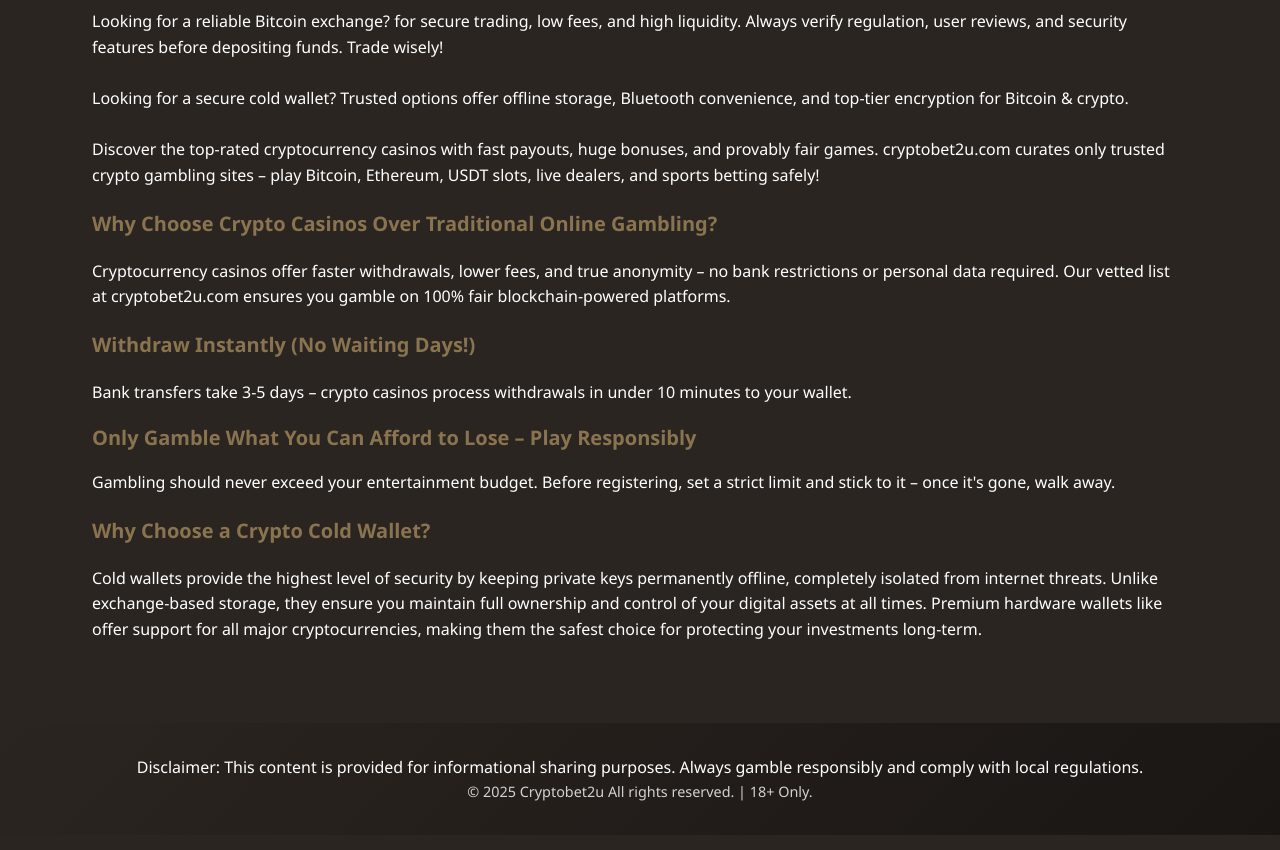
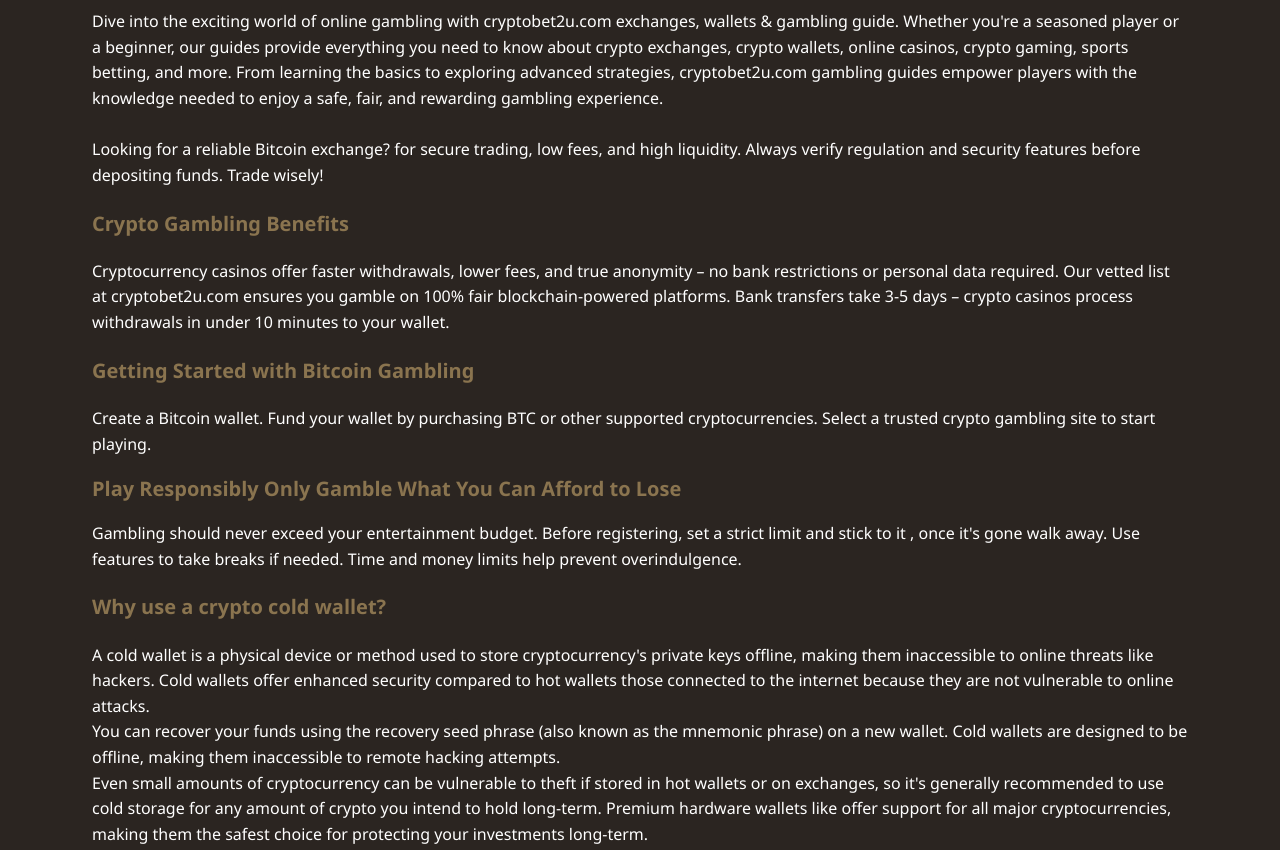
Before and after one commit to kochlucious/vyxjkk, a plain HTML site: page index.html in a window 1280 px wide. Shown: the part 2020-2870 px from the top of the page. Drawn offline with Linux system fonts and the light colour scheme.

Commit message:
Update index.html

```diff
--- a/index.html
+++ b/index.html
@@ -348,26 +348,23 @@
          <!-- Text Section with Headings -->
          <div class="text-section">
             <h1>Trusted Exchanges, Wallets & Gambling Sites Guide</h1>
-            <p>Looking for a reliable Bitcoin exchange? for secure trading, low fees, and high liquidity. Always verify regulation, user reviews, and security features before depositing funds. Trade wisely!</p>
+            <p>Dive into the exciting world of online gambling with cryptobet2u.com exchanges, wallets & gambling guide. Whether you're a seasoned player or a beginner, our guides provide everything you need to know about crypto exchanges, crypto wallets, online casinos, crypto gaming, sports betting, and more. From learning the basics to exploring advanced strategies, cryptobet2u.com gambling guides empower players with the knowledge needed to enjoy a safe, fair, and rewarding gambling experience. </p>
             <br>
-            <p>Looking for a secure cold wallet? Trusted options offer offline storage, Bluetooth convenience, and top-tier encryption for Bitcoin & crypto.</p>
-            <br>
-            <p>Discover the top-rated cryptocurrency casinos with fast payouts, huge bonuses, and provably fair games. cryptobet2u.com curates only trusted crypto gambling sites – play Bitcoin, Ethereum, USDT slots, live dealers, and sports betting safely!</p>
-            <h2>Why Choose Crypto Casinos Over Traditional Online Gambling?</h2>
-            <p>Cryptocurrency casinos offer faster withdrawals, lower fees, and true anonymity – no bank restrictions or personal data required. Our vetted list at cryptobet2u.com ensures you gamble on 100% fair blockchain-powered platforms.</p>
-            <h2>Withdraw Instantly (No Waiting Days!)</h2>
-            <p>Bank transfers take 3-5 days – crypto casinos process withdrawals in under 10 minutes to your wallet.</p>
-            <h3>Only Gamble What You Can Afford to Lose – Play Responsibly</h3>
-            <p>Gambling should never exceed your entertainment budget. Before registering, set a strict limit and stick to it – once it's gone, walk away. </p>
-            <h2>Why Choose a Crypto Cold Wallet?</h2>
-            <p>Cold wallets provide the highest level of security by keeping private keys permanently offline, completely isolated from internet threats. Unlike exchange-based storage, they ensure you maintain full ownership and control of your digital assets at all times. Premium hardware wallets like offer support for all major cryptocurrencies, making them the safest choice for protecting your investments long-term.</p>
+            <p>Looking for a reliable Bitcoin exchange? for secure trading, low fees, and high liquidity. Always verify regulation and security features before depositing funds. Trade wisely!</p>
+            <h2>Crypto Gambling Benefits</h2>
+            <p>Cryptocurrency casinos offer faster withdrawals, lower fees, and true anonymity – no bank restrictions or personal data required. Our vetted list at cryptobet2u.com ensures you gamble on 100% fair blockchain-powered platforms. Bank transfers take 3-5 days – crypto casinos process withdrawals in under 10 minutes to your wallet.</p>
+            <h2>Getting Started with Bitcoin Gambling</h2>
+            <p>Create a Bitcoin wallet. Fund your wallet by purchasing BTC or other supported cryptocurrencies. Select a trusted crypto gambling site to start playing.</p>
+            <h3>Play Responsibly Only Gamble What You Can Afford to Lose</h3>
+            <p>Gambling should never exceed your entertainment budget. Before registering, set a strict limit and stick to it , once it's gone walk away. Use features to take breaks if needed. Time and money limits help prevent overindulgence.</p>
+            <h2>Why use a crypto cold wallet?</h2>
+            <p>A cold wallet is a physical device or method used to store cryptocurrency's private keys offline, making them inaccessible to online threats like hackers. Cold wallets offer enhanced security compared to hot wallets those connected to the internet because they are not vulnerable to online attacks. </p>
+            <p>You can recover your funds using the recovery seed phrase (also known as the mnemonic phrase) on a new wallet. Cold wallets are designed to be offline, making them inaccessible to remote hacking attempts. </p>
+            <p>Even small amounts of cryptocurrency can be vulnerable to theft if stored in hot wallets or on exchanges, so it's generally recommended to use cold storage for any amount of crypto you intend to hold long-term. Premium hardware wallets like offer support for all major cryptocurrencies, making them the safest choice for protecting your investments long-term.</p>
          </div>
       </div>
       <footer>
          <div class="footer-content">
-            <div class="disclaimer">
-               Disclaimer: This content is provided for informational sharing purposes. Always gamble responsibly and comply with local regulations.
-            </div>
             <div class="copyright">
                © 2025 Cryptobet2u All rights reserved. | 18+ Only.
             </div>
```
